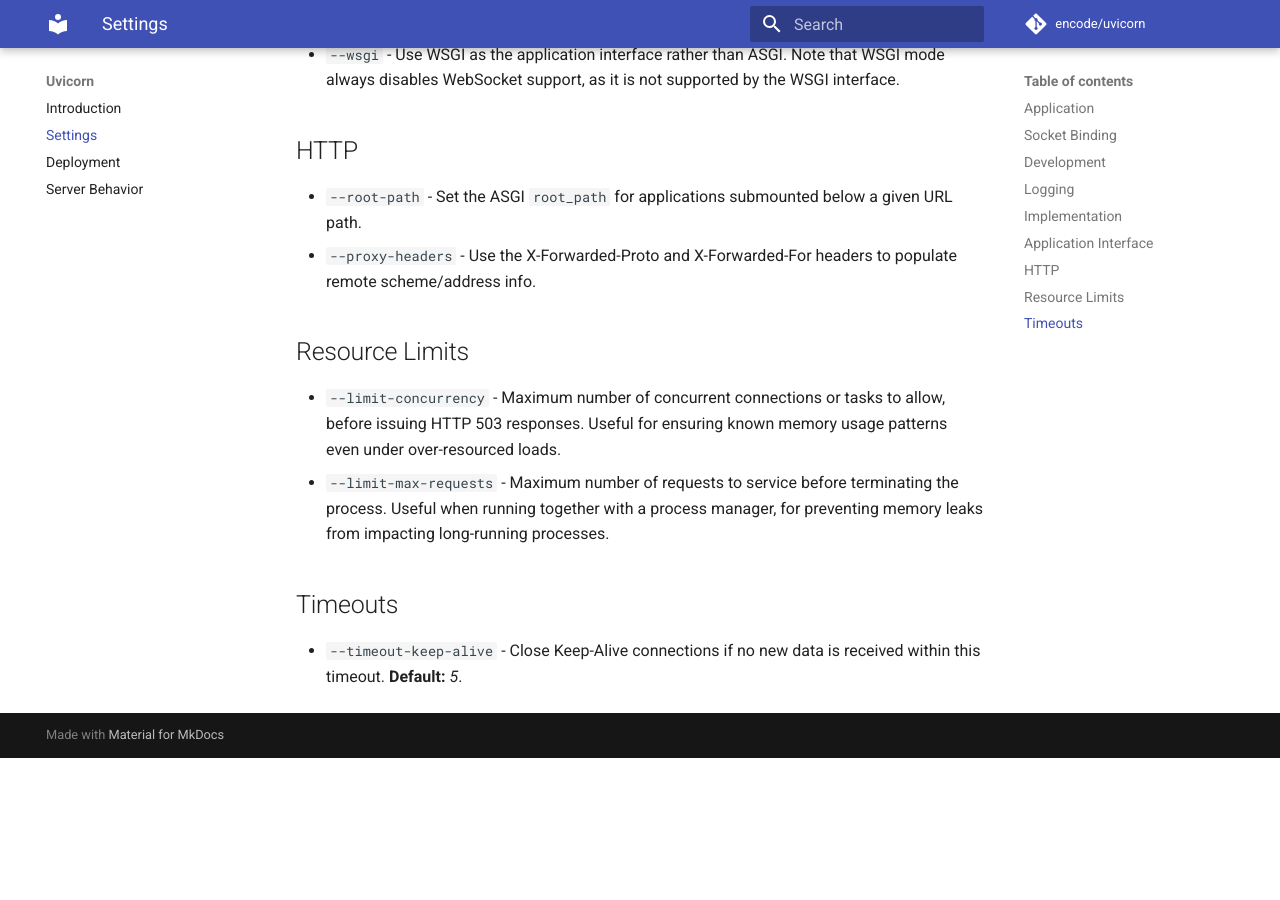
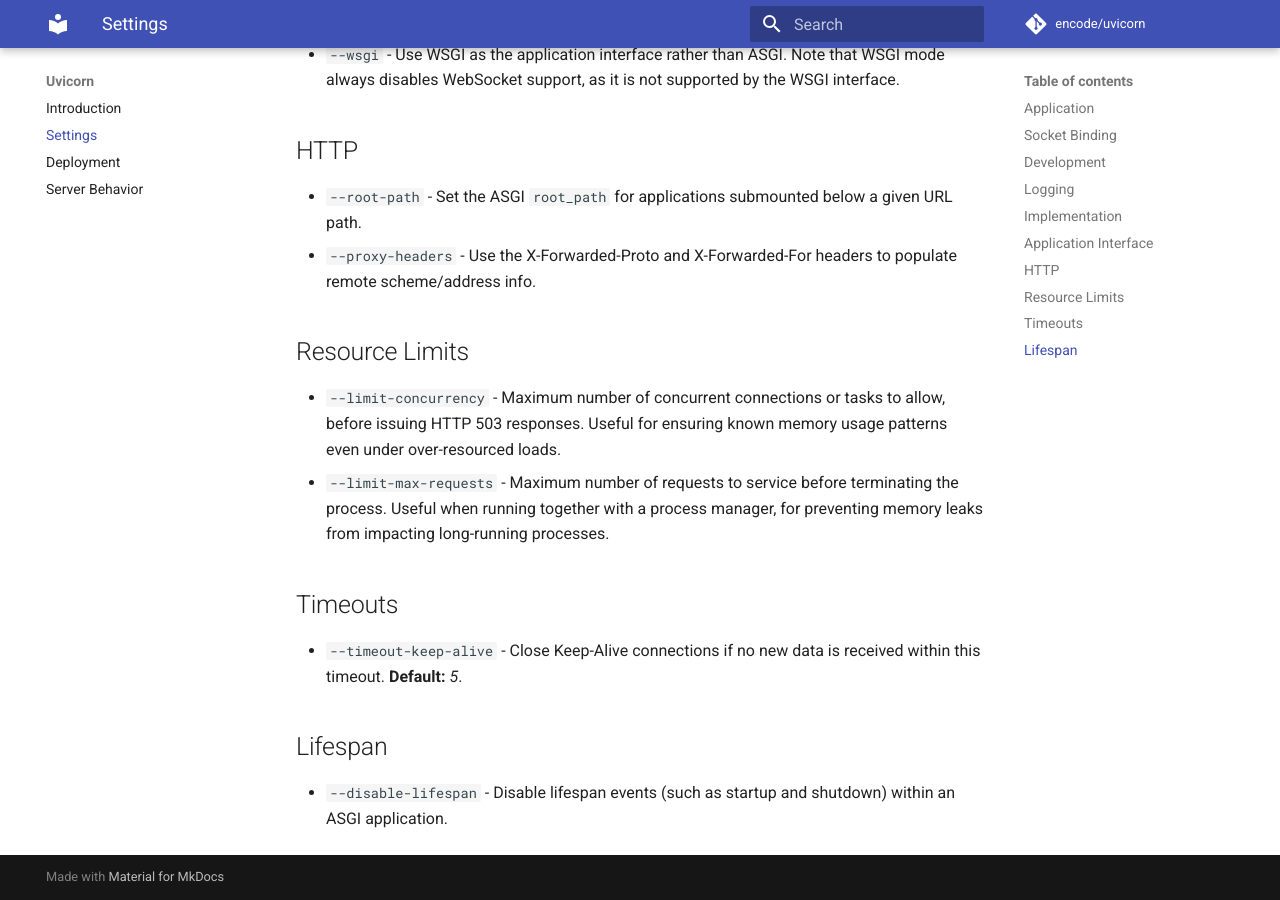
Before and after one commit to encode/uvicorn, an MkDocs documentation site: the page built from docs/settings.md, in a window 1280 px wide and 900 px high, scrolled down 1362 px. Built offline with MkDocs 1.6.1 and Material for MkDocs 9.7.7, drawn with Linux system fonts in a browser that asks for light colours; comment, search, counter and statistics services are not loaded; old or Windows-style settings are respelled for this version of MkDocs; before the commit the page ends 2120 px from its top, so only the background shows below that.

Commit message:
Docs entry for --disable-lifespan setting

```diff
--- a/docs/settings.md
+++ b/docs/settings.md
@@ -48,3 +48,7 @@ equivalent keyword arguments, eg. `uvicorn.run(App, port=5000, debug=True, acces
 ## Timeouts
 
 * `--timeout-keep-alive` - Close Keep-Alive connections if no new data is received within this timeout. **Default:** *5*.
+
+## Lifespan
+
+* `--disable-lifespan` - Disable lifespan events (such as startup and shutdown) within an ASGI application.
```
